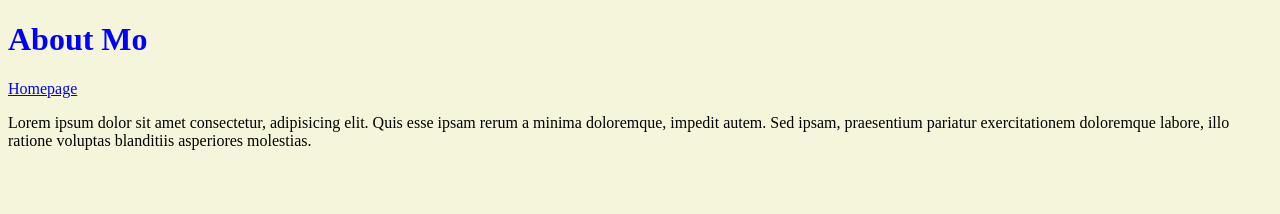
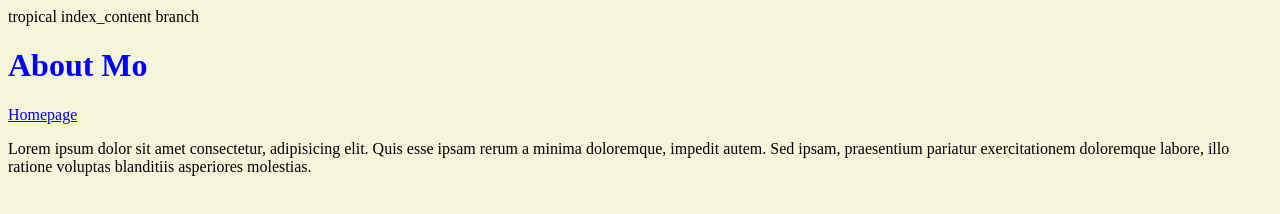
Before and after one commit to mokorat11/3300-demo2, a plain HTML site: page about.html in a window 1280 px wide. Drawn offline with Linux system fonts and the light colour scheme.

Commit message:
Update about.html

```diff
--- a/about.html
+++ b/about.html
@@ -7,6 +7,7 @@
     <title>About Mo Koratpallikar</title>
   </head>
   <body>
+    tropical index_content branch
     <h1>About Mo</h1>
     <p><a href="index.html">Homepage</a></p>
     <p>
```
